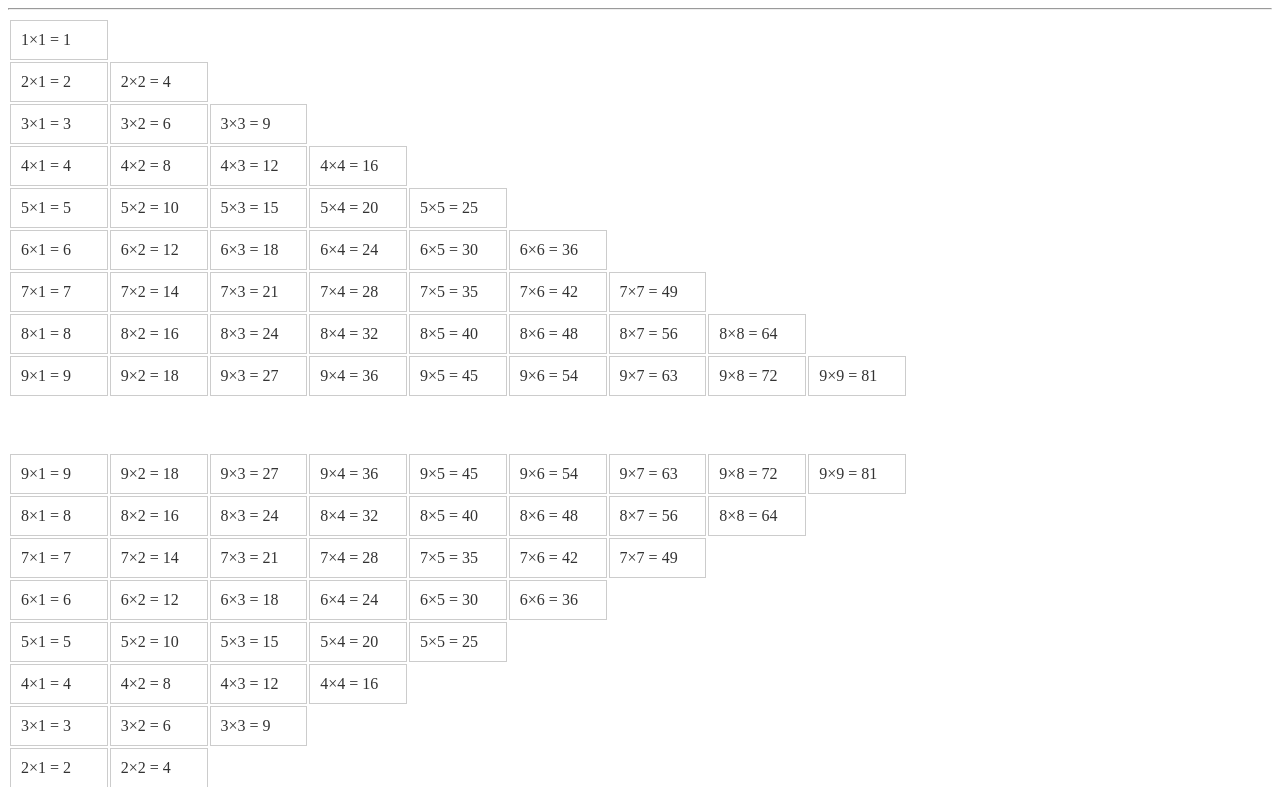
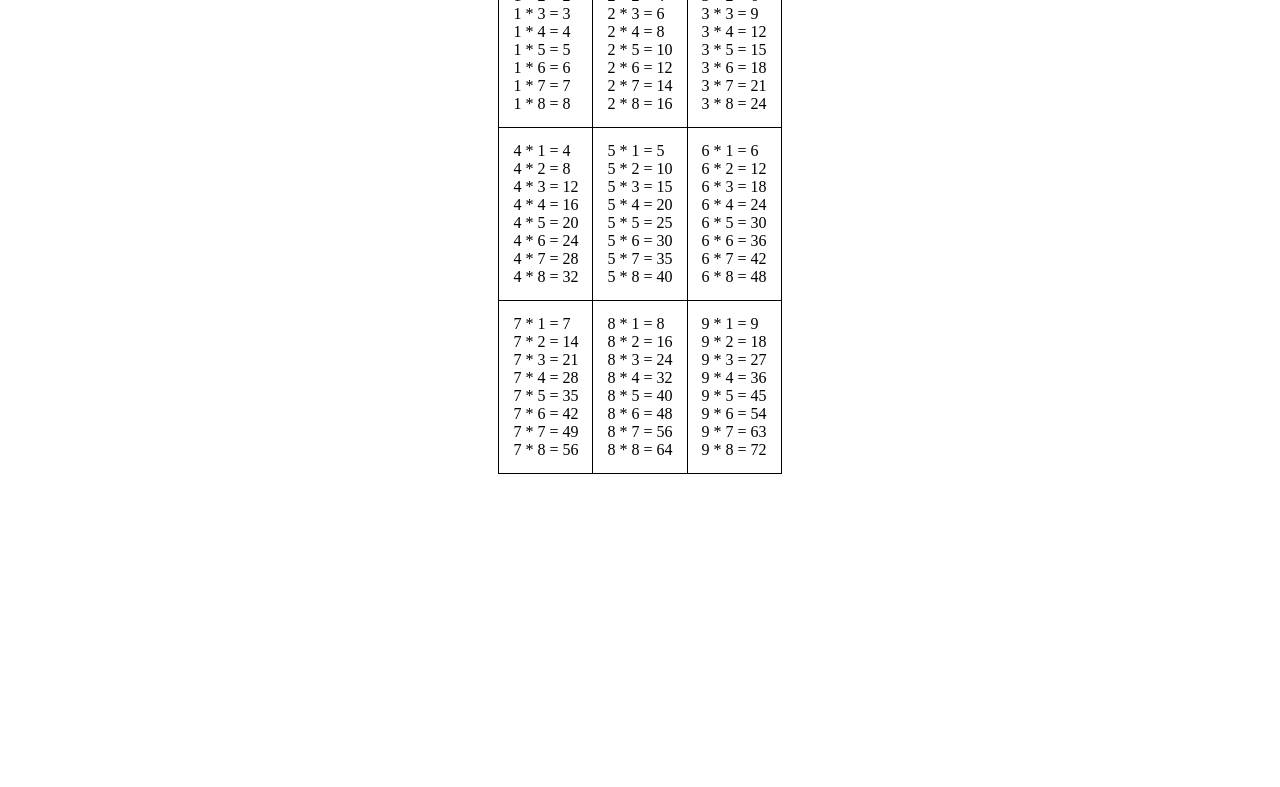
Before and after one commit to deinfant/homework2, a plain HTML site: page index.html in a window 1280 px wide. Shown: the part 81-868 px from the top of the page. After the commit the page ends 800 px from the top, so only its background shows below. Drawn offline with Linux system fonts and the light colour scheme.

Commit message:
Update index.html

```diff
--- a/index.html
+++ b/index.html
@@ -2,113 +2,129 @@
 <html lang="en">
 <head>
     <meta charset="UTF-8">
-    <title>九九乘法表</title>
+    <title>Title</title>
     <style>
-        body {
-            color: #333;
+        table{
+            margin: auto;
         }
-        table {
-            width: 900px;
-            table-layout: fixed;
-            /*border-collapse: collapse;*/
-            empty-cells: hide;
+        #title td{
+            border: 1px solid #000000;
+            border-right: 0;
+            padding: 1px; background-color: black; color:white; font-weight:bold;
         }
-        td {
-            border: 1px solid #ccc;
-            padding: 10px;
+        #title td:last-child{
+            border-right: 1px solid #000000;
+            text-align: center;
+        }
+        td{
+            border: 1px solid #000000;
+            border-right: 0;
+            padding: 14px;
+            border-top: 0;
+        }
+        td:last-child{
+            border-right: 1px solid #000;
         }
     </style>
 </head>
 <body>
-    <h1>九九乘法表</h1>
-    <hr>
+<table cellspacing="0">
+    <tr id="title">
+        <td colspan="3"><bold>九九乘法表</bold></td>
+    </tr>
+    <tr>
+        <td>1 * 1 = 1<br>
+1 * 2 = 2<br>
+1 * 3 = 3<br>
+1 * 4 = 4<br>
+1 * 5 = 5<br>
+1 * 6 = 6<br>
+1 * 7 = 7<br>
+1 * 8 = 8<br>
+</td>
+<td>2 * 1 = 2<br>
+2 * 2 = 4<br>
+2 * 3 = 6<br>
+2 * 4 = 8<br>
+2 * 5 = 10<br>
+2 * 6 = 12<br>
+2 * 7 = 14<br>
+2 * 8 = 16<br>
+</td>
+<td>3 * 1 = 3<br>
+3 * 2 = 6<br>
+3 * 3 = 9<br>
+3 * 4 = 12<br>
+3 * 5 = 15<br>
+3 * 6 = 18<br>
+3 * 7 = 21<br>
+3 * 8 = 24<br>
+</td>
 
+    </tr>
+    <tr>
 
-    <script>
-        //JavaScript生成九九乘法表
-        document.write('<table>');
+<td>4 * 1 = 4<br>
+4 * 2 = 8<br>
+4 * 3 = 12<br>
+4 * 4 = 16<br>
+4 * 5 = 20<br>
+4 * 6 = 24<br>
+4 * 7 = 28<br>
+4 * 8 = 32<br>
+</td>
 
-        //循环 输出tr 行
-        for (var i = 1; i <= 9; i ++) {
-            document.write('<tr>');
+<td>5 * 1 = 5<br>
+5 * 2 = 10<br>
+5 * 3 = 15<br>
+5 * 4 = 20<br>
+5 * 5 = 25<br>
+5 * 6 = 30<br>
+5 * 7 = 35<br>
+5 * 8 = 40<br>
+</td>
 
-            //输出 td 单元格
-            for (var j = 1; j <= i; j ++) {
-                document.write(`<td>${i}×${j} = ${i * j}</td>`);
-            }
+<td>6 * 1 = 6<br>
+6 * 2 = 12<br>
+6 * 3 = 18<br>
+6 * 4 = 24<br>
+6 * 5 = 30<br>
+6 * 6 = 36<br>
+6 * 7 = 42<br>
+6 * 8 = 48<br>
+</td>
 
-            document.write('</tr>');
-        }
+    </tr>
+    <tr>
+        <td>7 * 1 = 7<br>
+7 * 2 = 14<br>
+7 * 3 = 21<br>
+7 * 4 = 28<br>
+7 * 5 = 35<br>
+7 * 6 = 42<br>
+7 * 7 = 49<br>
+7 * 8 = 56<br>
+</td>
+        <td>8 * 1 = 8<br>
+8 * 2 = 16<br>
+8 * 3 = 24<br>
+8 * 4 = 32<br>
+8 * 5 = 40<br>
+8 * 6 = 48<br>
+8 * 7 = 56<br>
+8 * 8 = 64<br>
+</td>
+        <td>9 * 1 = 9<br>
+9 * 2 = 18<br>
+9 * 3 = 27<br>
+9 * 4 = 36<br>
+9 * 5 = 45<br>
+9 * 6 = 54<br>
+9 * 7 = 63<br>
+9 * 8 = 72<br>
+</td>
+    </tr>
 
-        document.write('</table>');
-
-        document.write('<br><br><br>');
-
-        document.write('<table>');
-
-        //循环 输出tr 行
-        for (var i = 9; i >= 1; i --) {
-            document.write('<tr>');
-
-            //输出 td 单元格
-            for (var j = 1; j <= i; j ++) {
-                document.write(`<td>${i}×${j} = ${i * j}</td>`);
-            }
-
-            document.write('</tr>');
-        }
-
-        document.write('</table>');
-
-
-
-        document.write('<br><br><br>');
-
-        document.write('<table>');
-
-        //循环 输出tr 行
-        for (var i = 1; i <= 9; i ++) {
-            document.write('<tr>');
-            //输出空的单元格
-            for (var m = 1; m <= (9-i); m ++) {
-                document.write('<td></td>');
-            }
-            //输出 td 单元格
-            for (var j = 1; j <= i; j ++) {
-                document.write(`<td>${i}×${j} = ${i * j}</td>`);
-            }
-
-            document.write('</tr>');
-        }
-
-        document.write('</table>');
-
-
-
-
-        document.write('<br><br><br>');
-
-        document.write('<table>');
-
-        //循环 输出tr 行
-        for (var i = 9; i >= 1; i --) {
-            document.write('<tr>');
-            //输出空的单元格
-            for (var m = 1; m <= (9-i); m ++) {
-                document.write('<td></td>');
-            }
-            //输出 td 单元格
-            for (var j = 1; j <= i; j ++) {
-                document.write(`<td>${i}×${j} = ${i * j}</td>`);
-            }
-
-            document.write('</tr>');
-        }
-
-        document.write('</table>');
-
-    </script>
-
-
+</table>
 </body>
 </html>
```
